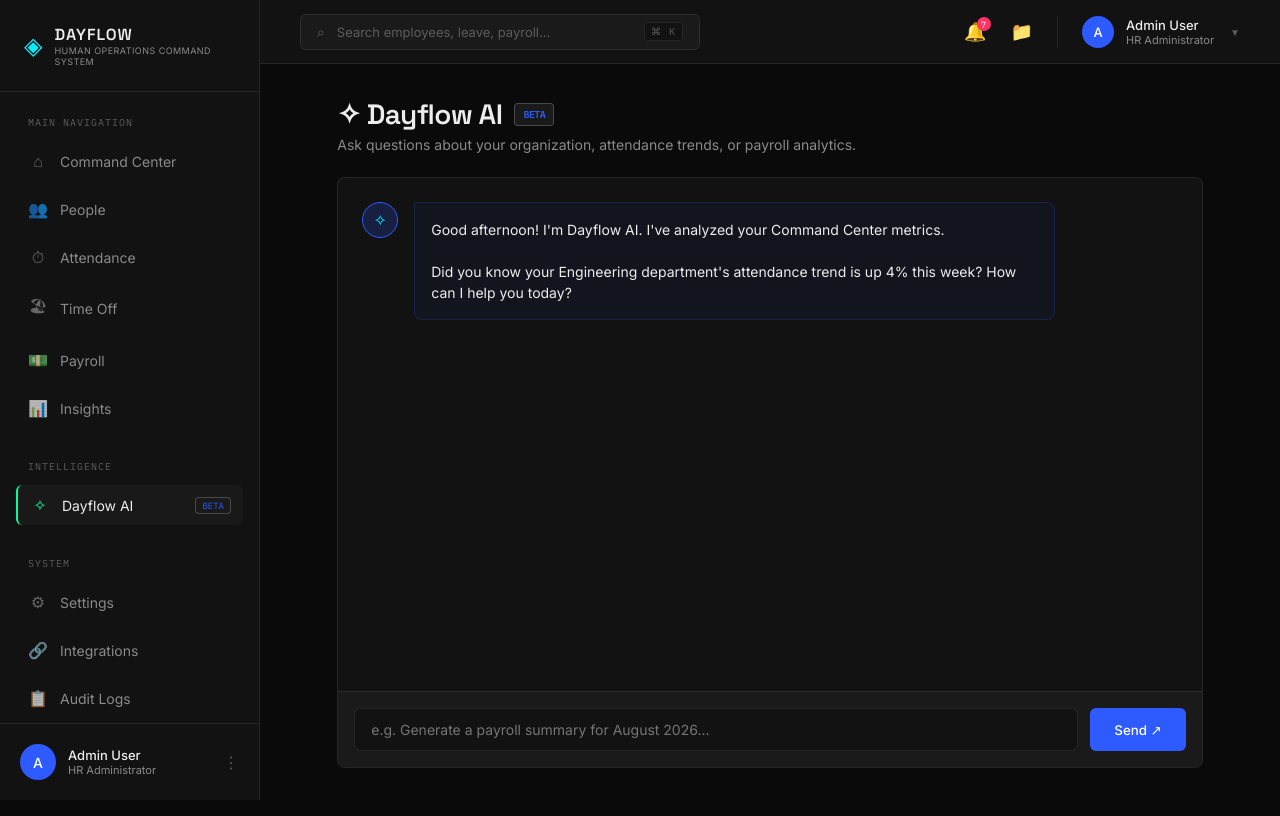
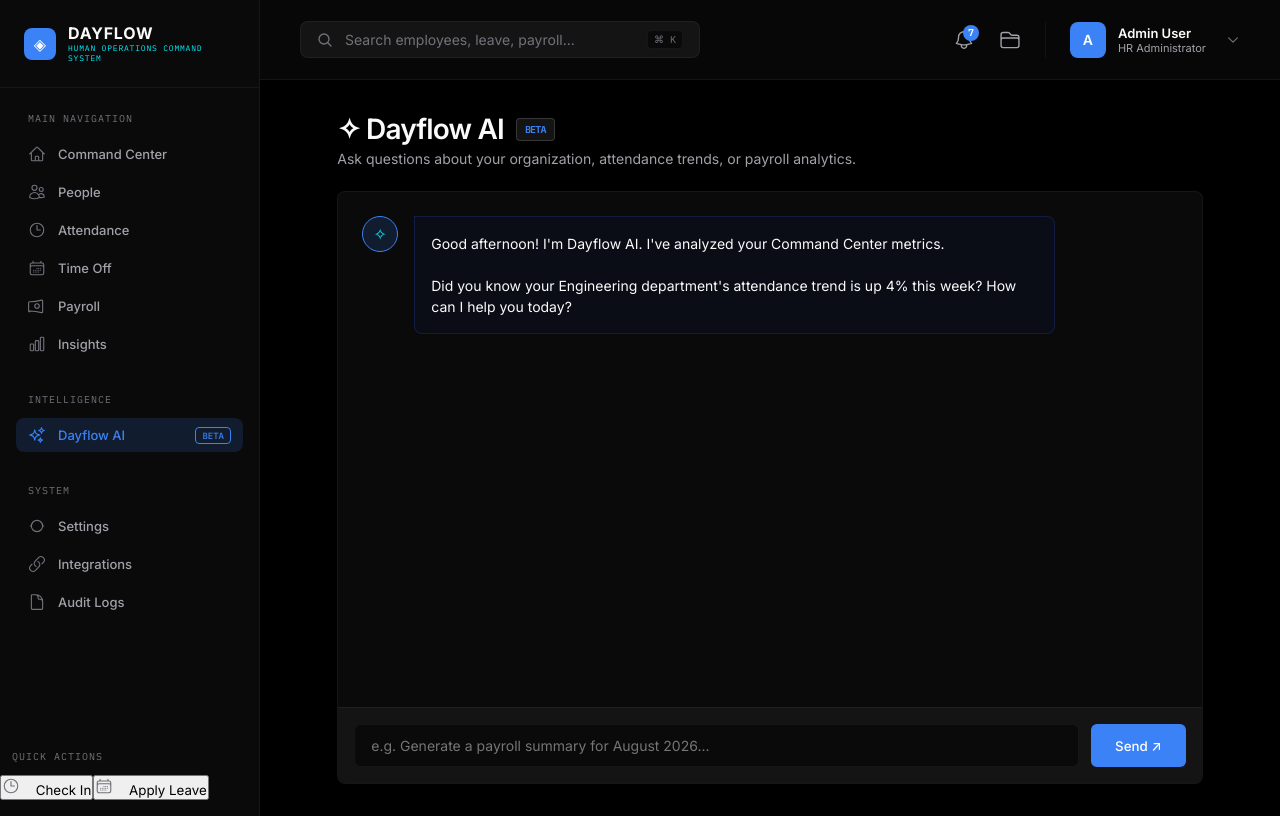
Before and after one commit to hemabala210-ui/Odoo-x-NMIT-2026, a Next.js app in the folder frontend/: page /ai in a window 1280 px wide. Built offline with nearby package versions, Linux system fonts and the light colour scheme.

Commit message:
style: elevate UI design with premium icons, glassmorphism, and better typography

```diff
--- a/frontend/src/app/(dashboard)/command-center/page.module.css
+++ b/frontend/src/app/(dashboard)/command-center/page.module.css
@@ -1,10 +1,10 @@
 .container {
-  padding: 32px 40px;
+  padding: 40px 48px;
   max-width: 1400px;
   margin: 0 auto;
   display: flex;
   flex-direction: column;
-  gap: 24px;
+  gap: 32px;
 }
 
 .header {
@@ -15,15 +15,16 @@
 }
 
 .greeting {
-  font-size: 28px;
+  font-size: 32px;
   font-weight: 600;
   color: var(--text-primary);
-  margin-bottom: 4px;
+  margin-bottom: 8px;
+  letter-spacing: -0.03em;
 }
 
 .subtitle {
   color: var(--text-secondary);
-  font-size: 14px;
+  font-size: 15px;
 }
 
 .dateTimeDisplay {
@@ -35,21 +36,22 @@
   font-size: 12px;
   color: var(--text-secondary);
   text-transform: uppercase;
+  letter-spacing: 1px;
 }
 
 .timeText {
   font-family: var(--font-display);
-  font-size: 24px;
+  font-size: 28px;
   font-weight: 700;
   color: var(--text-primary);
-  letter-spacing: 1px;
+  letter-spacing: 0;
 }
 
 /* TOP METRICS (5 Cols) */
 .topMetricsGrid {
   display: grid;
   grid-template-columns: repeat(5, 1fr);
-  gap: 16px;
+  gap: 20px;
 }
 
 .metricCard {
@@ -636,3 +638,5 @@
   font-size: 12px;
   color: var(--text-secondary);
 }
+
+.iconSvg { width: 18px; height: 18px; }
--- a/frontend/src/app/globals.css
+++ b/frontend/src/app/globals.css
@@ -1,32 +1,32 @@
 :root {
   /* Dayflow Spatial Operations - Dark Theme Tokens */
-  --bg-color: #0A0A0A;
-  --surface-base: #121212;
-  --surface-raised: #1A1A1A;
-  --surface-overlay: rgba(255, 255, 255, 0.03);
+  --bg-color: #000000;
+  --surface-base: #0a0a0a;
+  --surface-raised: #141414;
+  --surface-overlay: rgba(255, 255, 255, 0.05);
 
-  --border-subtle: rgba(255, 255, 255, 0.08);
-  --border-focus: rgba(255, 255, 255, 0.2);
+  --border-subtle: rgba(255, 255, 255, 0.05);
+  --border-focus: rgba(255, 255, 255, 0.15);
 
-  --text-primary: #EDEDED;
-  --text-secondary: #8A8A8A;
-  --text-tertiary: #5C5C5C;
+  --text-primary: #FAFAFA;
+  --text-secondary: #A1A1AA;
+  --text-tertiary: #71717A;
 
   /* Accents */
-  --accent-primary: #2d5bff;
-  --accent-glow: rgba(45, 91, 255, 0.2);
+  --accent-primary: #3b82f6;
+  --accent-glow: rgba(59, 130, 246, 0.15);
   --accent-secondary: #00F0FF;
 
   /* Semantics */
-  --status-success: #00FF9D;
-  --status-warning: #FFB800;
-  --status-critical: #FF3366;
-  --status-info: #00F0FF;
+  --status-success: #10b981;
+  --status-warning: #f59e0b;
+  --status-critical: #ef4444;
+  --status-info: #0ea5e9;
 
   /* Typography System */
-  --font-display: var(--font-sora), sans-serif;
-  --font-body: var(--font-inter), sans-serif;
-  --font-mono: var(--font-mono), monospace;
+  --font-display: 'Inter', -apple-system, BlinkMacSystemFont, "Segoe UI", Roboto, sans-serif;
+  --font-body: 'Inter', -apple-system, BlinkMacSystemFont, "Segoe UI", Roboto, sans-serif;
+  --font-mono: ui-monospace, SFMono-Regular, Menlo, Monaco, Consolas, monospace;
 }
 
 * {
@@ -49,7 +49,7 @@ body {
 h1, h2, h3, h4, h5, h6 {
   font-family: var(--font-display);
   font-weight: 500;
-  letter-spacing: -0.02em;
+  letter-spacing: -0.03em;
 }
 
 a {
@@ -61,14 +61,16 @@ a {
 .spatial-panel {
   background: var(--surface-base);
   border: 1px solid var(--border-subtle);
-  border-radius: 4px; /* minimal radius */
+  border-radius: 12px;
   color: var(--text-primary);
+  box-shadow: 0 4px 24px -4px rgba(0, 0, 0, 0.5);
 }
 
 .spatial-panel-raised {
   background: var(--surface-raised);
   border: 1px solid var(--border-subtle);
-  border-radius: 4px;
+  border-radius: 12px;
+  box-shadow: 0 8px 32px -8px rgba(0, 0, 0, 0.5);
 }
 
 /* FLOW SIGNALS */
--- a/frontend/src/components/Sidebar/Sidebar.module.css
+++ b/frontend/src/components/Sidebar/Sidebar.module.css
@@ -1,15 +1,19 @@
 .sidebar {
   width: 260px;
-  background: var(--surface-base);
+  background-color: var(--surface-base);
   border-right: 1px solid var(--border-subtle);
   display: flex;
   flex-direction: column;
-  height: 100vh;
-  position: sticky;
-  top: 0;
+  z-index: 20;
 }
 
-.logoArea {
+.sidebarInner {
+  display: flex;
+  flex-direction: column;
+  height: 100vh;
+}
+
+.logoSection {
   padding: 24px;
   display: flex;
   align-items: center;
@@ -18,31 +22,41 @@
 }
 
 .logoIcon {
-  color: var(--status-info);
-  font-size: 24px;
+  width: 32px;
+  height: 32px;
+  background: var(--accent-primary);
+  color: white;
+  border-radius: 8px;
+  display: flex;
+  align-items: center;
+  justify-content: center;
+  font-size: 16px;
+  flex-shrink: 0;
 }
 
 .logoText {
   display: flex;
   flex-direction: column;
+  justify-content: center;
 }
 
-.brandName {
+.logoTitle {
   font-family: var(--font-display);
   font-size: 16px;
-  font-weight: 600;
+  font-weight: 700;
+  letter-spacing: 0.05em;
   color: var(--text-primary);
-  letter-spacing: 1px;
+  line-height: 1.2;
 }
 
-.brandSub {
-  font-size: 9px;
-  color: var(--text-secondary);
-  text-transform: uppercase;
-  letter-spacing: 0.05em;
+.logoSub {
+  font-family: var(--font-mono);
+  font-size: 8px;
+  color: var(--accent-secondary);
+  letter-spacing: 0.1em;
 }
 
-.navSections {
+.navScrollArea {
   flex: 1;
   overflow-y: auto;
   padding: 24px 16px;
@@ -54,7 +68,7 @@
 .navSection {
   display: flex;
   flex-direction: column;
-  gap: 8px;
+  gap: 4px;
 }
 
 .sectionTitle {
@@ -63,60 +77,61 @@
   color: var(--text-tertiary);
   text-transform: uppercase;
   letter-spacing: 0.1em;
-  padding-left: 12px;
-  margin-bottom: 4px;
+  padding: 0 12px;
+  margin-bottom: 8px;
 }
 
 .navLink {
   display: flex;
   align-items: center;
-  gap: 12px;
-  padding: 10px 12px;
-  border-radius: 6px;
+  padding: 8px 12px;
+  border-radius: 8px;
   color: var(--text-secondary);
-  font-size: 14px;
-  transition: all 0.2s;
+  font-size: 13px;
+  font-weight: 500;
+  transition: all 0.2s ease;
+  cursor: pointer;
+  background: transparent;
+  border: none;
+  width: 100%;
+  text-align: left;
 }
 
 .navLink:hover {
+  color: var(--text-primary);
   background: var(--surface-raised);
-  color: var(--text-primary);
 }
 
-.navLink.active {
-  background: var(--surface-overlay);
-  color: var(--text-primary);
-  border-left: 2px solid var(--status-success);
+.navLinkActive {
+  background: var(--accent-glow);
+  color: var(--accent-primary);
+}
+
+.navLinkActive .navIcon {
+  color: var(--accent-primary);
 }
 
 .navIcon {
-  font-size: 16px;
-  width: 20px;
-  text-align: center;
-  opacity: 0.7;
+  width: 18px;
+  height: 18px;
+  margin-right: 12px;
+  color: var(--text-tertiary);
+  transition: color 0.2s;
 }
 
-.navLink.active .navIcon {
-  color: var(--status-success);
-  opacity: 1;
+.iconAi {
+  color: var(--accent-primary);
 }
 
-/* Specific icons */
-.iconAi { color: var(--accent-primary); }
-.iconCheckIn { color: var(--status-success); }
-.iconLeave { color: var(--status-warning); }
-.iconPayslip { color: var(--accent-primary); }
-.iconEmployees { color: var(--status-critical); }
-
 .badge {
-  background: var(--surface-raised);
+  margin-left: auto;
+  background: transparent;
+  border: 1px solid var(--accent-primary);
   color: var(--accent-primary);
   font-family: var(--font-mono);
   font-size: 9px;
   padding: 2px 6px;
   border-radius: 4px;
-  margin-left: auto;
-  border: 1px solid var(--border-focus);
 }
 
 .profileArea {
--- a/frontend/src/components/Sidebar/Sidebar.tsx
+++ b/frontend/src/components/Sidebar/Sidebar.tsx
@@ -4,49 +4,68 @@ import Link from "next/link";
 import { usePathname } from "next/navigation";
 import styles from "./Sidebar.module.css";
 
+const Icons = {
+  Home: () => <svg fill="none" viewBox="0 0 24 24" strokeWidth={1.5} stroke="currentColor" className={styles.navIcon}><path strokeLinecap="round" strokeLinejoin="round" d="M2.25 12l8.954-8.955c.44-.439 1.152-.439 1.591 0L21.75 12M4.5 9.75v10.125c0 .621.504 1.125 1.125 1.125H9.75v-4.875c0-.621.504-1.125 1.125-1.125h2.25c.621 0 1.125.504 1.125 1.125V21h4.125c.621 0 1.125-.504 1.125-1.125V9.75M8.25 21h8.25" /></svg>,
+  Users: () => <svg fill="none" viewBox="0 0 24 24" strokeWidth={1.5} stroke="currentColor" className={styles.navIcon}><path strokeLinecap="round" strokeLinejoin="round" d="M15 19.128a9.38 9.38 0 002.625.372 9.337 9.337 0 004.121-.952 4.125 4.125 0 00-7.533-2.493M15 19.128v-.003c0-1.113-.285-2.16-.786-3.07M15 19.128v.106A12.318 12.318 0 018.624 21c-2.331 0-4.512-.645-6.374-1.766l-.001-.109a6.375 6.375 0 0111.964-3.07M12 6.375a3.375 3.375 0 11-6.75 0 3.375 3.375 0 016.75 0zm8.25 2.25a2.625 2.625 0 11-5.25 0 2.625 2.625 0 015.25 0z" /></svg>,
+  Clock: () => <svg fill="none" viewBox="0 0 24 24" strokeWidth={1.5} stroke="currentColor" className={styles.navIcon}><path strokeLinecap="round" strokeLinejoin="round" d="M12 6v6h4.5m4.5 0a9 9 0 11-18 0 9 9 0 0118 0z" /></svg>,
+  Calendar: () => <svg fill="none" viewBox="0 0 24 24" strokeWidth={1.5} stroke="currentColor" className={styles.navIcon}><path strokeLinecap="round" strokeLinejoin="round" d="M6.75 3v2.25M17.25 3v2.25M3 18.75V7.5a2.25 2.25 0 012.25-2.25h13.5A2.25 2.25 0 0121 7.5v11.25m-18 0A2.25 2.25 0 005.25 21h13.5A2.25 2.25 0 0021 18.75m-18 0v-7.5A2.25 2.25 0 015.25 9h13.5A2.25 2.25 0 0121 11.25v7.5m-9-6h.008v.008H12v-.008zM12 15h.008v.008H12V15zm0 2.25h.008v.008H12v-.008zM9.75 15h.008v.008H9.75V15zm0 2.25h.008v.008H9.75v-.008zM7.5 15h.008v.008H7.5V15zm0 2.25h.008v.008H7.5v-.008zm6.75-4.5h.008v.008h-.008v-.008zm0 2.25h.008v.008h-.008V15zm0 2.25h.008v.008h-.008v-.008zm2.25-4.5h.008v.008H16.5v-.008zm0 2.25h.008v.008H16.5V15z" /></svg>,
+  Banknotes: () => <svg fill="none" viewBox="0 0 24 24" strokeWidth={1.5} stroke="currentColor" className={styles.navIcon}><path strokeLinecap="round" strokeLinejoin="round" d="M2.25 18.75a60.07 60.07 0 0115.797 2.101c.727.198 1.453-.342 1.453-1.096V5.245c0-.754-.726-1.294-1.453-1.096a60.07 60.07 0 01-15.797 2.101c-.727.198-1.453.342-1.453 1.096v11.309c0 .754.726 1.294 1.453 1.096zM15 12a3 3 0 11-6 0 3 3 0 016 0z" /></svg>,
+  Chart: () => <svg fill="none" viewBox="0 0 24 24" strokeWidth={1.5} stroke="currentColor" className={styles.navIcon}><path strokeLinecap="round" strokeLinejoin="round" d="M3 13.125C3 12.504 3.504 12 4.125 12h2.25c.621 0 1.125.504 1.125 1.125v6.75C7.5 20.496 6.996 21 6.375 21h-2.25A1.125 1.125 0 013 19.875v-6.75zM9.75 8.625c0-.621.504-1.125 1.125-1.125h2.25c.621 0 1.125.504 1.125 1.125v11.25c0 .621-.504 1.125-1.125 1.125h-2.25a1.125 1.125 0 01-1.125-1.125V8.625zM16.5 4.125c0-.621.504-1.125 1.125-1.125h2.25C20.496 3 21 3.504 21 4.125v15.75c0 .621-.504 1.125-1.125 1.125h-2.25a1.125 1.125 0 01-1.125-1.125V4.125z" /></svg>,
+  Sparkles: () => <svg fill="none" viewBox="0 0 24 24" strokeWidth={1.5} stroke="currentColor" className={`${styles.navIcon} ${styles.iconAi}`}><path strokeLinecap="round" strokeLinejoin="round" d="M9.813 15.904L9 18.75l-.813-2.846a4.5 4.5 0 00-3.09-3.09L2.25 12l2.846-.813a4.5 4.5 0 003.09-3.09L9 5.25l.813 2.846a4.5 4.5 0 003.09 3.09L15.75 12l-2.846.813a4.5 4.5 0 00-3.09 3.09zM18.259 8.715L18 9.75l-.259-1.035a3.375 3.375 0 00-2.455-2.456L14.25 6l1.036-.259a3.375 3.375 0 002.455-2.456L18 2.25l.259 1.035a3.375 3.375 0 002.456 2.456L21.75 6l-1.035.259a3.375 3.375 0 00-2.456 2.456zM16.894 20.567L16.5 21.75l-.394-1.183a2.25 2.25 0 00-1.423-1.423L13.5 18.75l1.183-.394a2.25 2.25 0 001.423-1.423l.394-1.183.394 1.183a2.25 2.25 0 001.423 1.423l1.183.394-1.183.394a2.25 2.25 0 00-1.423 1.423z" /></svg>,
+  Cog: () => <svg fill="none" viewBox="0 0 24 24" strokeWidth={1.5} stroke="currentColor" className={styles.navIcon}><path strokeLinecap="round" strokeLinejoin="round" d="M4.5 12a7.5 7.5 0 0115 0m-15 0a7.5 7.5 0 1115 0m-15 0H3m16.5 0H21m-1.5 0a7.5 7.5 0 11-15 0 7.5 7.5 0 0115 0z" /></svg>,
+  Link: () => <svg fill="none" viewBox="0 0 24 24" strokeWidth={1.5} stroke="currentColor" className={styles.navIcon}><path strokeLinecap="round" strokeLinejoin="round" d="M13.19 8.688a4.5 4.5 0 011.242 7.244l-4.5 4.5a4.5 4.5 0 01-6.364-6.364l1.757-1.757m13.35-.622l1.757-1.757a4.5 4.5 0 00-6.364-6.364l-4.5 4.5a4.5 4.5 0 001.242 7.244" /></svg>,
+  Document: () => <svg fill="none" viewBox="0 0 24 24" strokeWidth={1.5} stroke="currentColor" className={styles.navIcon}><path strokeLinecap="round" strokeLinejoin="round" d="M19.5 14.25v-2.625a3.375 3.375 0 00-3.375-3.375h-1.5A1.125 1.125 0 0113.5 7.125v-1.5a3.375 3.375 0 00-3.375-3.375H8.25m2.25 0H5.625c-.621 0-1.125.504-1.125 1.125v17.25c0 .621.504 1.125 1.125 1.125h12.75c.621 0 1.125-.504 1.125-1.125V11.25a9 9 0 00-9-9z" /></svg>,
+};
+
 export default function Sidebar() {
   const pathname = usePathname();
 
-  const isNavActive = (path: string) => pathname.startsWith(path) ? styles.active : "";
+  const isNavActive = (path: string) => {
+    return pathname === path ? styles.navLinkActive : "";
+  };
 
   return (
     <aside className={styles.sidebar}>
-      <div className={styles.logoArea}>
+      <div className={styles.sidebarInner}>
+
+        {/* LOGO SECTION */}
+        <div className={styles.logoSection}>
           <div className={styles.logoIcon}>◈</div>
           <div className={styles.logoText}>
-          <span className={styles.brandName}>DAYFLOW</span>
-          <span className={styles.brandSub}>Human Operations Command System</span>
+            <div className={styles.logoTitle}>DAYFLOW</div>
+            <div className={styles.logoSub}>HUMAN OPERATIONS COMMAND SYSTEM</div>
           </div>
         </div>
 
-      <div className={styles.navSections}>
+        {/* NAVIGATION SECTIONS */}
+        <div className={styles.navScrollArea}>
 
           <div className={styles.navSection}>
             <div className={styles.sectionTitle}>Main Navigation</div>
             <Link href="/command-center" className={`${styles.navLink} ${isNavActive("/command-center")}`}>
-            <span className={styles.navIcon}>⌂</span> Command Center
+              <Icons.Home /> Command Center
             </Link>
             <Link href="/people" className={`${styles.navLink} ${isNavActive("/people")}`}>
-            <span className={styles.navIcon}>👥</span> People
+              <Icons.Users /> People
             </Link>
             <Link href="/attendance" className={`${styles.navLink} ${isNavActive("/attendance")}`}>
-            <span className={styles.navIcon}>⏱</span> Attendance
+              <Icons.Clock /> Attendance
             </Link>
             <Link href="/leave" className={`${styles.navLink} ${isNavActive("/leave")}`}>
-            <span className={styles.navIcon}>🏖</span> Time Off
+              <Icons.Calendar /> Time Off
             </Link>
             <Link href="/payroll" className={`${styles.navLink} ${isNavActive("/payroll")}`}>
-            <span className={styles.navIcon}>💵</span> Payroll
+              <Icons.Banknotes /> Payroll
             </Link>
             <Link href="/insights" className={`${styles.navLink} ${isNavActive("/insights")}`}>
-            <span className={styles.navIcon}>📊</span> Insights
+              <Icons.Chart /> Insights
             </Link>
           </div>
 
           <div className={styles.navSection}>
             <div className={styles.sectionTitle}>Intelligence</div>
             <Link href="/ai" className={`${styles.navLink} ${isNavActive("/ai")}`}>
-            <span className={`${styles.navIcon} ${styles.iconAi}`}>✧</span> Dayflow AI
+              <Icons.Sparkles /> Dayflow AI
               <span className={styles.badge}>BETA</span>
             </Link>
           </div>
@@ -54,43 +73,34 @@ export default function Sidebar() {
           <div className={styles.navSection}>
             <div className={styles.sectionTitle}>System</div>
             <Link href="/settings" className={`${styles.navLink} ${isNavActive("/settings")}`}>
-            <span className={styles.navIcon}>⚙</span> Settings
+              <Icons.Cog /> Settings
             </Link>
             <Link href="/integrations" className={`${styles.navLink} ${isNavActive("/integrations")}`}>
-            <span className={styles.navIcon}>🔗</span> Integrations
+              <Icons.Link /> Integrations
             </Link>
             <Link href="/logs" className={`${styles.navLink} ${isNavActive("/logs")}`}>
-            <span className={styles.navIcon}>📋</span> Audit Logs
-          </Link>
-        </div>
-
-        <div className={styles.navSection}>
-          <div className={styles.sectionTitle}>Quick Actions</div>
-          <button className={styles.navLink}>
-            <span className={`${styles.navIcon} ${styles.iconCheckIn}`}>⊙</span> Check In
-          </button>
-          <button className={styles.navLink}>
-            <span className={`${styles.navIcon} ${styles.iconLeave}`}>⊕</span> Apply Leave
-          </button>
-          <Link href="/payroll" className={styles.navLink}>
-            <span className={`${styles.navIcon} ${styles.iconPayslip}`}>📄</span> View Payslip
-          </Link>
-          <Link href="/people" className={styles.navLink}>
-            <span className={`${styles.navIcon} ${styles.iconEmployees}`}>👥</span> All Employees
+              <Icons.Document /> Audit Logs
             </Link>
           </div>
 
         </div>
 
-      <div className={styles.profileArea}>
-        <div className={styles.avatar}>A</div>
-        <div className={styles.profileInfo}>
-          <div className={styles.profileName}>Admin User</div>
-          <div className={styles.profileRole}>HR Administrator</div>
+        {/* BOTTOM AREA (Quick Actions + Profile) */}
+        <div className={styles.bottomArea}>
+          <div className={styles.navSection}>
+            <div className={styles.sectionTitle}>Quick Actions</div>
+            <div className={styles.quickActionsGrid}>
+              <button className={styles.quickBtn}>
+                <Icons.Clock /> Check In
+              </button>
+              <button className={styles.quickBtn}>
+                <Icons.Calendar /> Apply Leave
+              </button>
             </div>
-        <div className={styles.profileDots}>⋮</div>
+          </div>
         </div>
 
+      </div>
     </aside>
   );
 }
--- a/frontend/src/components/TopHeader/TopHeader.module.css
+++ b/frontend/src/components/TopHeader/TopHeader.module.css
@@ -1,11 +1,13 @@
 .topHeader {
-  height: 64px;
-  background: var(--surface-base);
-  border-bottom: 1px solid var(--border-subtle);
+  height: 80px;
   display: flex;
   align-items: center;
   justify-content: space-between;
   padding: 0 40px;
+  background: rgba(10, 10, 10, 0.7);
+  backdrop-filter: blur(24px);
+  -webkit-backdrop-filter: blur(24px);
+  border-bottom: 1px solid var(--border-subtle);
   position: sticky;
   top: 0;
   z-index: 10;
@@ -16,31 +18,32 @@
   align-items: center;
   background: var(--surface-raised);
   border: 1px solid var(--border-subtle);
-  border-radius: 6px;
-  padding: 0 16px;
+  border-radius: 8px;
+  padding: 8px 16px;
   width: 400px;
-  height: 36px;
-  transition: border-color 0.2s;
+  transition: border-color 0.2s, box-shadow 0.2s;
 }
 
 .searchBox:focus-within {
   border-color: var(--accent-primary);
+  box-shadow: 0 0 0 2px var(--accent-glow);
 }
 
 .searchIcon {
+  width: 16px;
+  height: 16px;
   color: var(--text-tertiary);
   margin-right: 12px;
-  font-size: 14px;
 }
 
 .searchInput {
   flex: 1;
   background: transparent;
   border: none;
+  outline: none;
   color: var(--text-primary);
   font-family: var(--font-body);
-  font-size: 13px;
-  outline: none;
+  font-size: 14px;
 }
 
 .searchInput::placeholder {
@@ -55,7 +58,6 @@
   padding: 2px 6px;
   border-radius: 4px;
   border: 1px solid var(--border-subtle);
-  letter-spacing: 1px;
 }
 
 .rightSection {
@@ -65,15 +67,21 @@
 }
 
 .iconBtn {
-  position: relative;
   background: transparent;
   border: none;
   color: var(--text-secondary);
   font-size: 18px;
   cursor: pointer;
+  position: relative;
   display: flex;
   align-items: center;
   justify-content: center;
+  transition: color 0.2s;
+}
+
+.iconSvg {
+  width: 22px;
+  height: 22px;
 }
 
 .iconBtn:hover {
@@ -84,38 +92,39 @@
   position: absolute;
   top: -4px;
   right: -4px;
-  background: var(--status-critical);
-  color: white;
+  background: var(--accent-primary);
+  color: #fff;
+  font-size: 10px;
   font-family: var(--font-mono);
-  font-size: 9px;
-  width: 14px;
-  height: 14px;
+  width: 16px;
+  height: 16px;
+  border-radius: 50%;
   display: flex;
   align-items: center;
   justify-content: center;
-  border-radius: 50%;
+  font-weight: bold;
 }
 
 .profileArea {
   display: flex;
   align-items: center;
   gap: 12px;
+  cursor: pointer;
   padding-left: 24px;
   border-left: 1px solid var(--border-subtle);
-  cursor: pointer;
 }
 
 .avatar {
-  width: 32px;
-  height: 32px;
-  border-radius: 50%;
+  width: 36px;
+  height: 36px;
   background: var(--accent-primary);
-  color: white;
+  color: #fff;
+  border-radius: 8px;
   display: flex;
   align-items: center;
   justify-content: center;
-  font-size: 13px;
-  font-weight: 500;
+  font-weight: 600;
+  font-size: 14px;
 }
 
 .profileInfo {
@@ -125,8 +134,8 @@
 
 .profileName {
   font-size: 13px;
+  font-weight: 600;
   color: var(--text-primary);
-  font-weight: 500;
 }
 
 .profileRole {
@@ -135,7 +144,8 @@
 }
 
 .profileChevron {
+  width: 14px;
+  height: 14px;
   color: var(--text-tertiary);
-  font-size: 10px;
-  margin-left: 4px;
+  margin-left: 8px;
 }
--- a/frontend/src/components/TopHeader/TopHeader.tsx
+++ b/frontend/src/components/TopHeader/TopHeader.tsx
@@ -3,11 +3,18 @@
 import styles from "./TopHeader.module.css";
 import Link from "next/link";
 
+const Icons = {
+  Search: () => <svg fill="none" viewBox="0 0 24 24" strokeWidth={2} stroke="currentColor" className={styles.searchIcon}><path strokeLinecap="round" strokeLinejoin="round" d="M21 21l-5.197-5.197m0 0A7.5 7.5 0 105.196 5.196a7.5 7.5 0 0010.607 10.607z" /></svg>,
+  Bell: () => <svg fill="none" viewBox="0 0 24 24" strokeWidth={1.5} stroke="currentColor" className={styles.iconSvg}><path strokeLinecap="round" strokeLinejoin="round" d="M14.857 17.082a23.848 23.848 0 005.454-1.31A8.967 8.967 0 0118 9.75v-.7V9A6 6 0 006 9v.75a8.967 8.967 0 01-2.312 6.022c1.733.64 3.56 1.085 5.455 1.31m5.714 0a24.255 24.255 0 01-5.714 0m5.714 0a3 3 0 11-5.714 0" /></svg>,
+  Folder: () => <svg fill="none" viewBox="0 0 24 24" strokeWidth={1.5} stroke="currentColor" className={styles.iconSvg}><path strokeLinecap="round" strokeLinejoin="round" d="M2.25 12.75V12A2.25 2.25 0 014.5 9.75h15A2.25 2.25 0 0121.75 12v.75m-8.69-6.44l-2.12-2.12a1.5 1.5 0 00-1.061-.44H4.5A2.25 2.25 0 002.25 6v12a2.25 2.25 0 002.25 2.25h15A2.25 2.25 0 0021.75 18V9a2.25 2.25 0 00-2.25-2.25h-5.379a1.5 1.5 0 01-1.06-.44z" /></svg>,
+  ChevronDown: () => <svg fill="none" viewBox="0 0 24 24" strokeWidth={2} stroke="currentColor" className={styles.profileChevron}><path strokeLinecap="round" strokeLinejoin="round" d="M19.5 8.25l-7.5 7.5-7.5-7.5" /></svg>,
+};
+
 export default function TopHeader() {
   return (
     <header className={styles.topHeader}>
       <div className={styles.searchBox}>
-        <span className={styles.searchIcon}>⌕</span>
+        <Icons.Search />
         <input
           type="text"
           placeholder="Search employees, leave, payroll..."
@@ -18,11 +25,11 @@ export default function TopHeader() {
 
       <div className={styles.rightSection}>
         <button className={styles.iconBtn}>
-          🔔
+          <Icons.Bell />
           <span className={styles.badge}>7</span>
         </button>
         <button className={styles.iconBtn}>
-          📁
+          <Icons.Folder />
         </button>
 
         <Link href="/profile" className={styles.profileArea}>
@@ -31,7 +38,7 @@ export default function TopHeader() {
             <div className={styles.profileName}>Admin User</div>
             <div className={styles.profileRole}>HR Administrator</div>
           </div>
-          <div className={styles.profileChevron}>▼</div>
+          <Icons.ChevronDown />
         </Link>
       </div>
     </header>
```
Also changed, not shown: frontend/src/app/(dashboard)/command-center/page.tsx (+38 -10 lines). Lines whose indentation alone changed are shown as unchanged.
